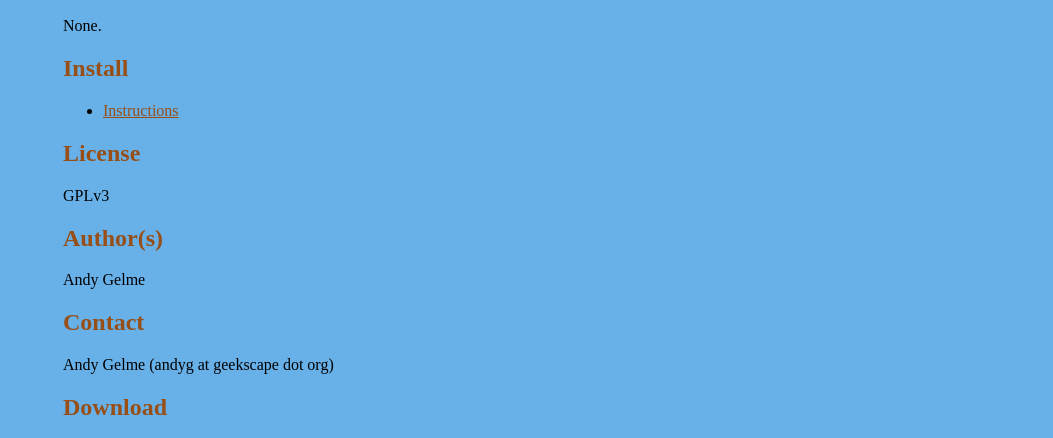
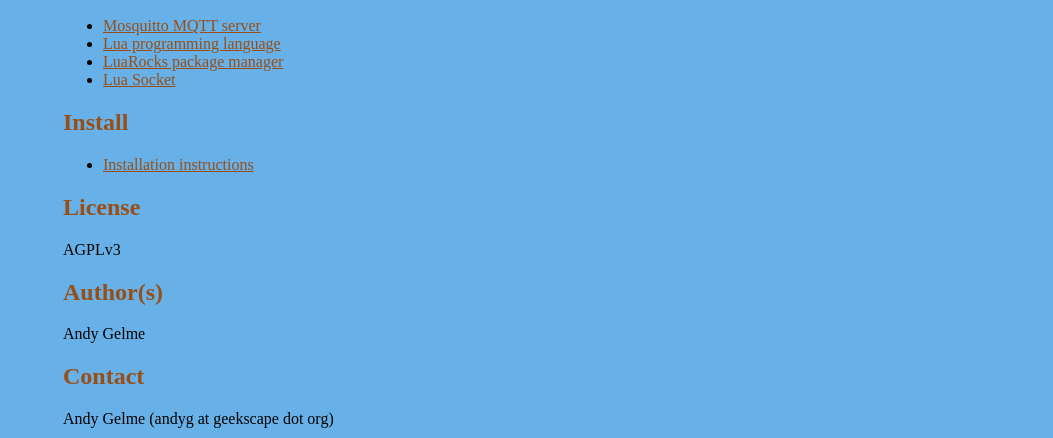
Before and after one commit to geekscape/mqtt_lua, a plain HTML site: page index.html in a window 1280 px wide. Shown: the part 327-765 px from the top of the page, without its empty margins (227-1280 px from the left). Drawn offline with Linux system fonts and the light colour scheme.

Commit message:
Added dependencies.

```diff
--- a/index.html
+++ b/index.html
@@ -68,17 +68,32 @@
     </div>
 
     <h2>Dependencies</h2>
-      <p>None.</p>
+      <p>
+        <ul>
+          <li>
+            <a href="http://mosquitto.org/download">Mosquitto MQTT server</a>
+          </li>
+          <li>
+            <a href="http://www.lua.org/download.html">Lua programming language</a>
+          </li>
+          <li>
+            <a href="http://luarocks.org/en/Download">LuaRocks package manager</a>
+          </li>
+          <li>
+            <a href="http://w3.impa.br/~diego/software/luasocket">Lua Socket</a>
+          </li>
+        </ul>
+      </p>
 
     <h2>Install</h2>
       <p>
         <ul>
-          <li><a href="file:///Users/andyg/Documents/play/lua/mqtt_lua/readme.html#installation">Instructions</a></li>
+          <li><a href="https://github.com/geekscape/mqtt_lua#installation">Installation instructions</a></li>
         </ul>
       </p>
 
     <h2>License</h2>
-      <p>GPLv3</p>
+      <p>AGPLv3</p>
 
     <h2>Author(s)</h2>
       <p>Andy Gelme</p>
```
